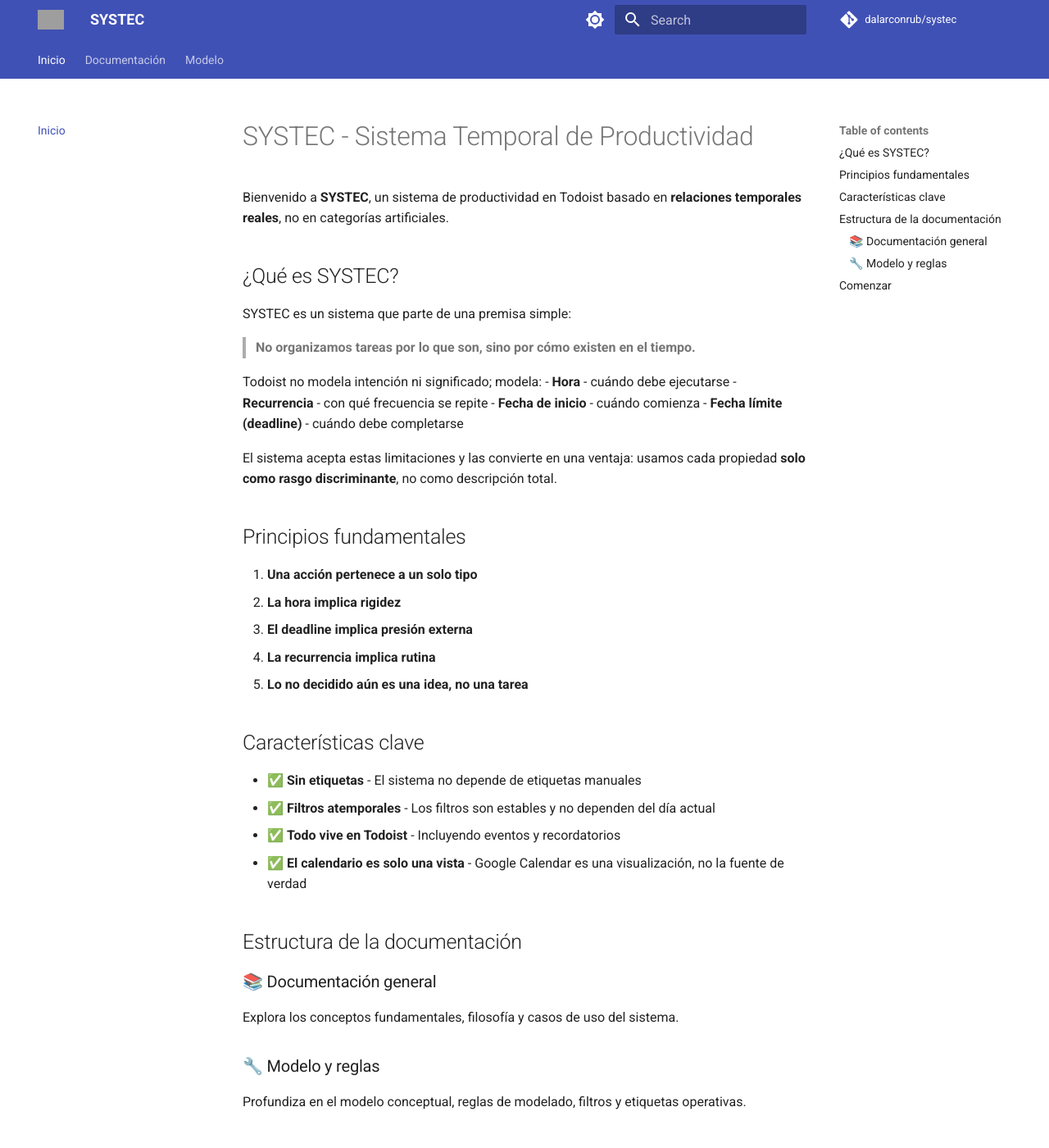
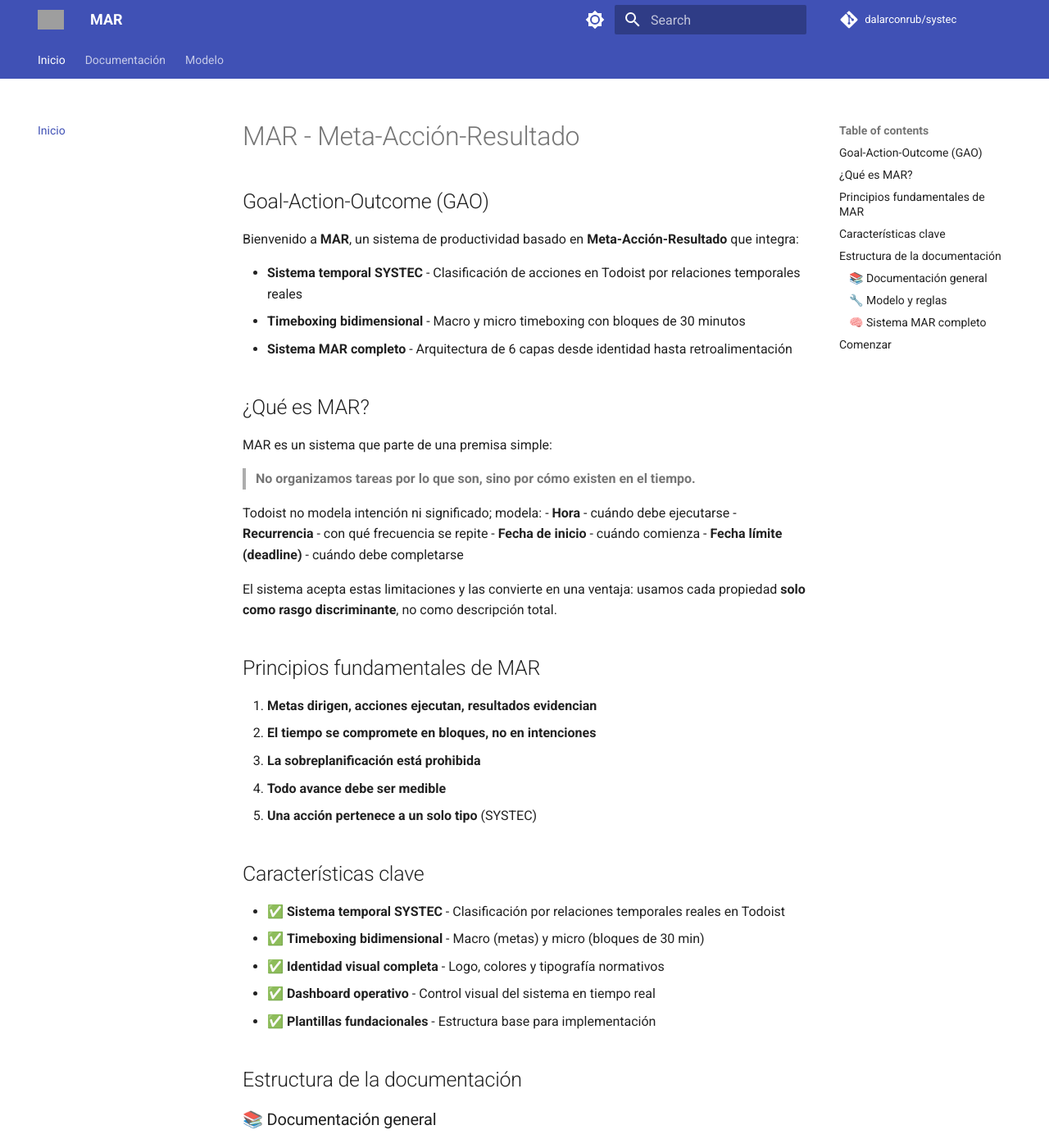
Before and after one commit to dalarconrub/systec, an MkDocs documentation site: the page built from docs/index.md, in a window 1280 px wide and 1400 px high. Shown: the whole window at 82% size. Built offline with MkDocs 1.6.1 and Material for MkDocs 9.7.7, drawn with Linux system fonts in a browser that asks for light colours; comment, search, counter and statistics services are not loaded; some of the changed text lies outside the part shown; grey boxes are pictures that could not be loaded.

Commit message:
Renombra sistema de SYSTEC a MAR (Meta-Acción-Resultado / Goal-Action-Outcome)

```diff
--- a/docs/index.md
+++ b/docs/index.md
@@ -1,10 +1,16 @@
-# SYSTEC - Sistema Temporal de Productividad
+# MAR - Meta-Acción-Resultado
 
-Bienvenido a **SYSTEC**, un sistema de productividad en Todoist basado en **relaciones temporales reales**, no en categorías artificiales.
+## Goal-Action-Outcome (GAO)
 
-## ¿Qué es SYSTEC?
+Bienvenido a **MAR**, un sistema de productividad basado en **Meta-Acción-Resultado** que integra:
 
-SYSTEC es un sistema que parte de una premisa simple:
+* **Sistema temporal SYSTEC** - Clasificación de acciones en Todoist por relaciones temporales reales
+* **Timeboxing bidimensional** - Macro y micro timeboxing con bloques de 30 minutos
+* **Sistema MAR completo** - Arquitectura de 6 capas desde identidad hasta retroalimentación
+
+## ¿Qué es MAR?
+
+MAR es un sistema que parte de una premisa simple:
 
 > **No organizamos tareas por lo que son, sino por cómo existen en el tiempo.**
 
@@ -16,20 +22,21 @@
 
 El sistema acepta estas limitaciones y las convierte en una ventaja: usamos cada propiedad **solo como rasgo discriminante**, no como descripción total.
 
-## Principios fundamentales
+## Principios fundamentales de MAR
 
-1. **Una acción pertenece a un solo tipo**
-2. **La hora implica rigidez**
-3. **El deadline implica presión externa**
-4. **La recurrencia implica rutina**
-5. **Lo no decidido aún es una idea, no una tarea**
+1. **Metas dirigen, acciones ejecutan, resultados evidencian**
+2. **El tiempo se compromete en bloques, no en intenciones**
+3. **La sobreplanificación está prohibida**
+4. **Todo avance debe ser medible**
+5. **Una acción pertenece a un solo tipo** (SYSTEC)
 
 ## Características clave
 
-- ✅ **Sin etiquetas** - El sistema no depende de etiquetas manuales
-- ✅ **Filtros atemporales** - Los filtros son estables y no dependen del día actual
-- ✅ **Todo vive en Todoist** - Incluyendo eventos y recordatorios
-- ✅ **El calendario es solo una vista** - Google Calendar es una visualización, no la fuente de verdad
+- ✅ **Sistema temporal SYSTEC** - Clasificación por relaciones temporales reales en Todoist
+- ✅ **Timeboxing bidimensional** - Macro (metas) y micro (bloques de 30 min)
+- ✅ **Identidad visual completa** - Logo, colores y tipografía normativos
+- ✅ **Dashboard operativo** - Control visual del sistema en tiempo real
+- ✅ **Plantillas fundacionales** - Estructura base para implementación
 
 ## Estructura de la documentación
 
@@ -39,14 +46,18 @@
 ### 🔧 Modelo y reglas
 Profundiza en el modelo conceptual, reglas de modelado, filtros y etiquetas operativas.
 
+### 🧠 Sistema MAR completo
+Arquitectura de 6 capas, timeboxing, dashboard, plantillas y exportables.
+
 ## Comenzar
 
-Si eres nuevo en SYSTEC, te recomendamos comenzar con:
+Si eres nuevo en MAR, te recomendamos comenzar con:
 
 1. [Filosofía del sistema](00-filosofia-del-sistema.md) - Entiende los principios fundamentales
-2. [Modelo conceptual](model/01-modelo-conceptual.md) - Aprende cómo funciona el sistema
-3. [Uso diario](model/06-uso-diario.md) - Guía práctica para implementar el sistema
+2. [Sistema total MAR](model/16-sistema-total-mar.md) - Arquitectura completa del sistema
+3. [Timeboxing bidimensional](model/14-timeboxing-bidimensional.md) - Modelo operativo
+4. [Plantillas MAR](model/18-plantillas-mar.md) - Estructura base para implementación
 
 ---
 
-**El sistema es estable porque no depende del día actual ni de etiquetas manuales.**
+**MAR es un sistema operativo personal completo: modelo conceptual, sistema visual, método operativo, marco medible e identidad completa.**
--- a/mkdocs.yml
+++ b/mkdocs.yml
@@ -1,5 +1,5 @@
-site_name: SYSTEC
-site_description: Sistema Temporal de Productividad con MAR (Meta-Acción-Resultado)
+site_name: MAR
+site_description: Meta-Acción-Resultado / Goal-Action-Outcome - Sistema de Productividad
 site_author: dalarconrub
 site_url: https://systec.netlify.app/
 repo_url: https://github.com/dalarconrub/systec
```
